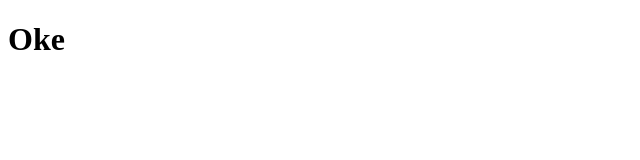
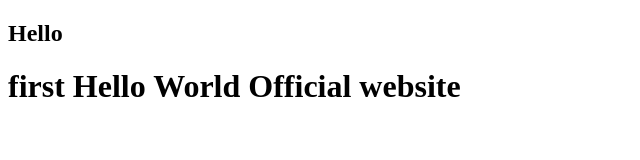
Before and after one commit to JettZz/backend-portofolio, a plain HTML site: page index.html in a window 1280 px wide. Shown: the whole page, without its empty margins (0-640 px from the left). Drawn offline with Linux system fonts and the light colour scheme.

Commit message:
feat: adding javascript

```diff
--- a/index.html
+++ b/index.html
@@ -4,8 +4,10 @@
     <meta charset="UTF-8">
     <meta name="viewport" content="width=device-width, initial-scale=1.0">
     <title>Document</title>
+    <script src="script.js"></script>
 </head>
 <body>
-    <h1>Oke</h1>
+    <h2>Hello</h2>
+    <h1>first Hello World Official website</h1>
 </body>
 </html>
--- /dev/null
+++ b/script.js
@@ -0,0 +1 @@
+alert(`welcome to the' first Hello World Official website'`)
```
